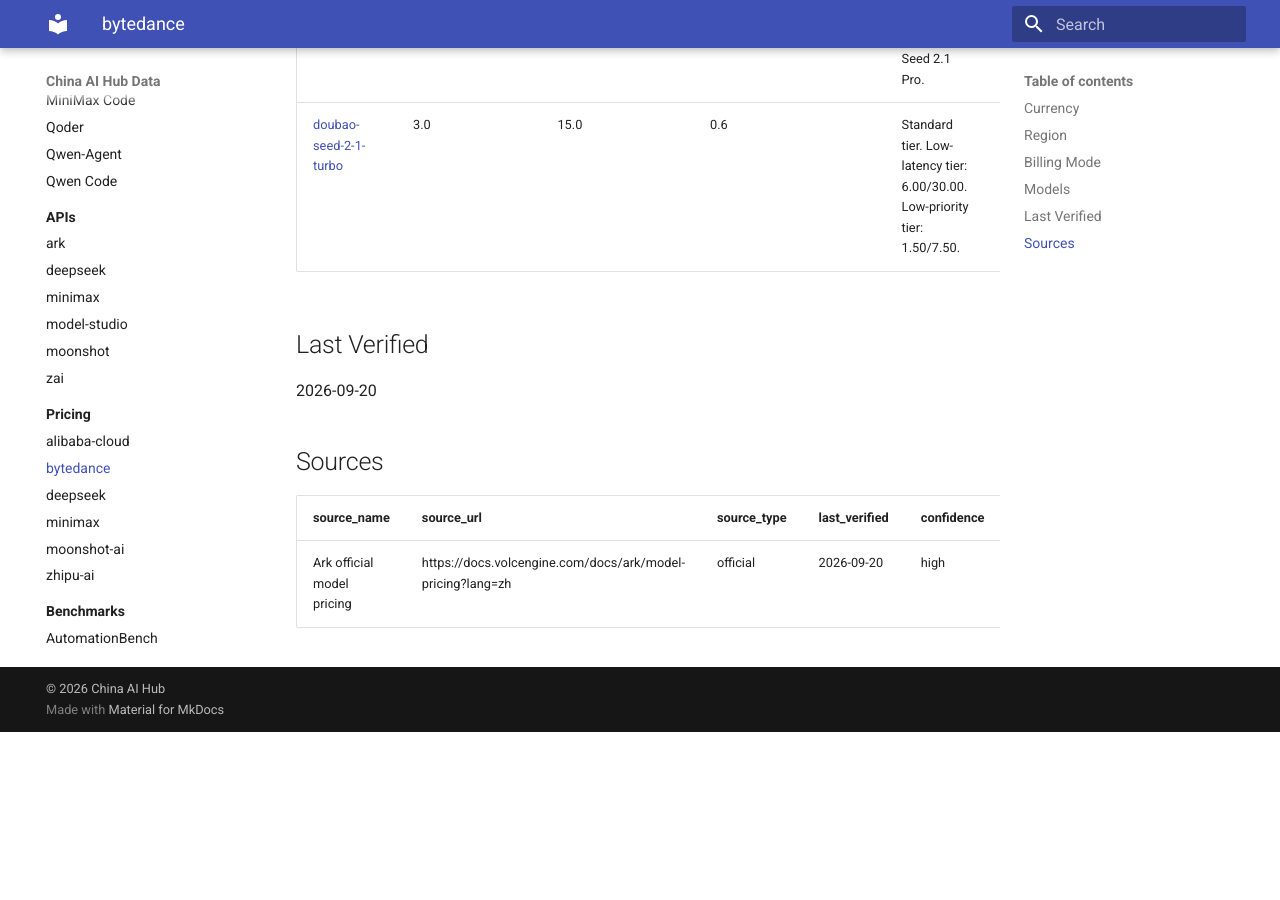
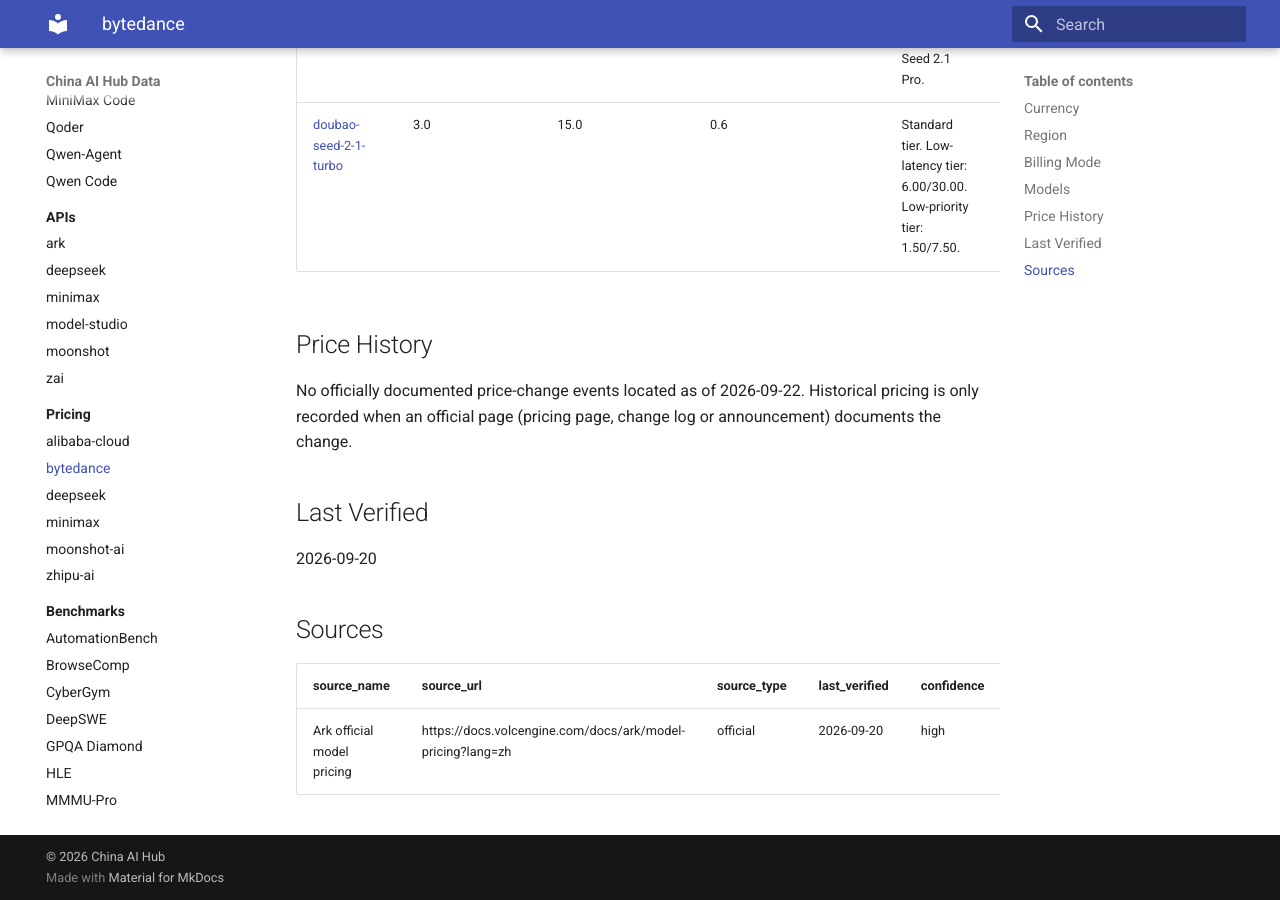
Before and after one commit to martinxionbiotech-max/china-ai-hub-data, an MkDocs documentation site: the page built from docs/pricing/bytedance.md, in a window 1280 px wide and 900 px high, scrolled down 1028 px. Built offline with MkDocs 1.6.1 and Material for MkDocs 9.7.7, drawn with Linux system fonts in a browser that asks for light colours; before the commit the page ends 1760 px from its top, so only the background shows below that.

Commit message:
Audit re-check: honest no-price-history notes on 4 pricing pages

```diff
--- a/docs/pricing/bytedance.md
+++ b/docs/pricing/bytedance.md
@@ -110,6 +110,10 @@
 | [doubao-seed-evolving](../models/doubao-seed-evolving.md) | 6.0 | 30.0 | 1.2 | Standard tier. Pricing row matches Doubao Seed 2.1 Pro. | https://docs.volcengine.com/docs/ark/model-pricing?lang=zh |
 | [doubao-seed-2-1-turbo](../models/doubao-seed-2-1-turbo.md) | 3.0 | 15.0 | 0.6 | Standard tier. Low-latency tier: 6.00/30.00. Low-priority tier: 1.50/7.50. | https://docs.volcengine.com/docs/ark/model-pricing?lang=zh |
 
+## Price History
+
+No officially documented price-change events located as of 2026-09-22. Historical pricing is only recorded when an official page (pricing page, change log or announcement) documents the change.
+
 ## Last Verified
 
 2026-09-20
```
Also changed, not shown: docs/pricing/alibaba-cloud.md (+4 -0 lines), docs/pricing/moonshot-ai.md (+4 -0 lines), docs/pricing/zhipu-ai.md (+4 -0 lines).
